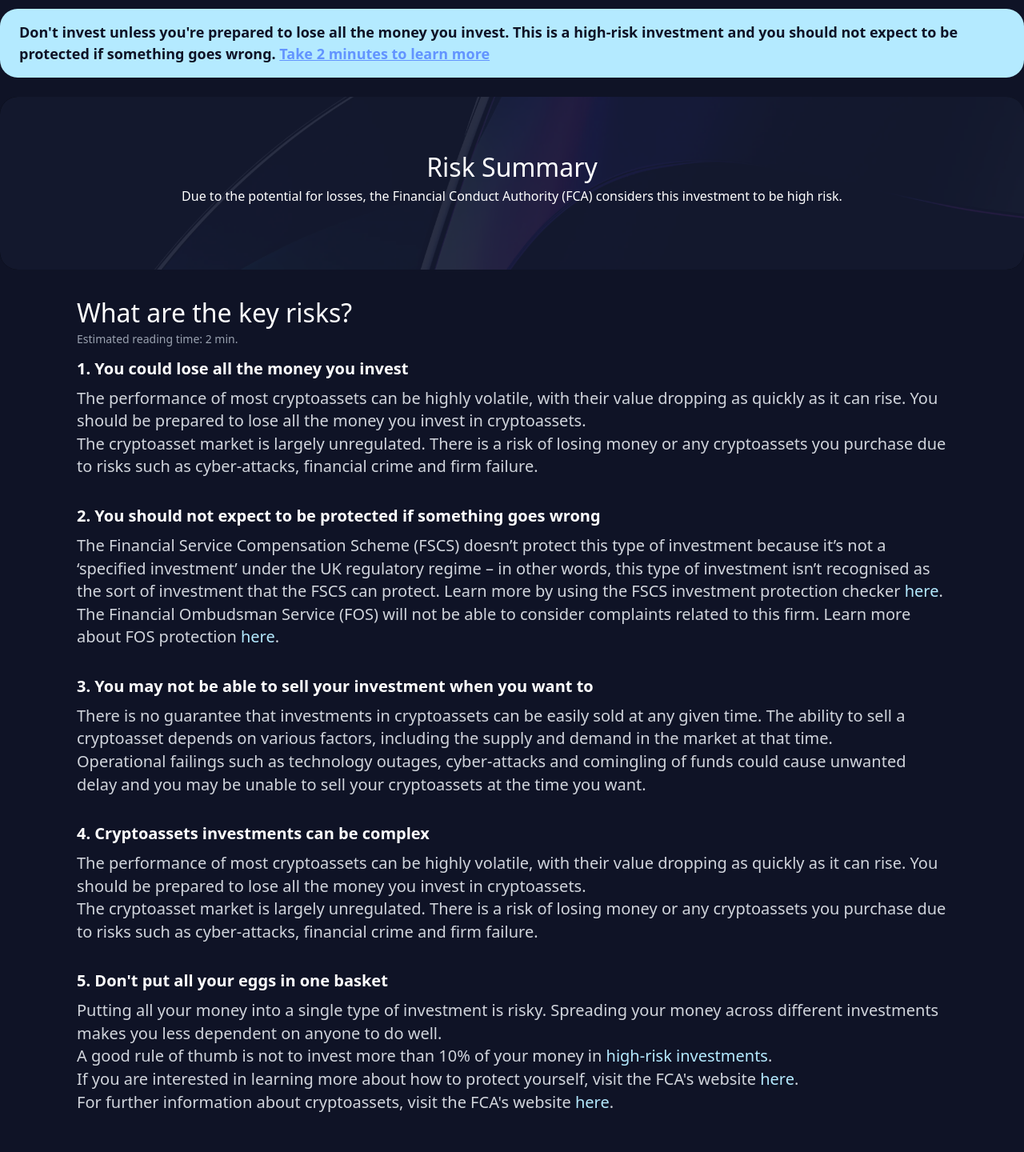
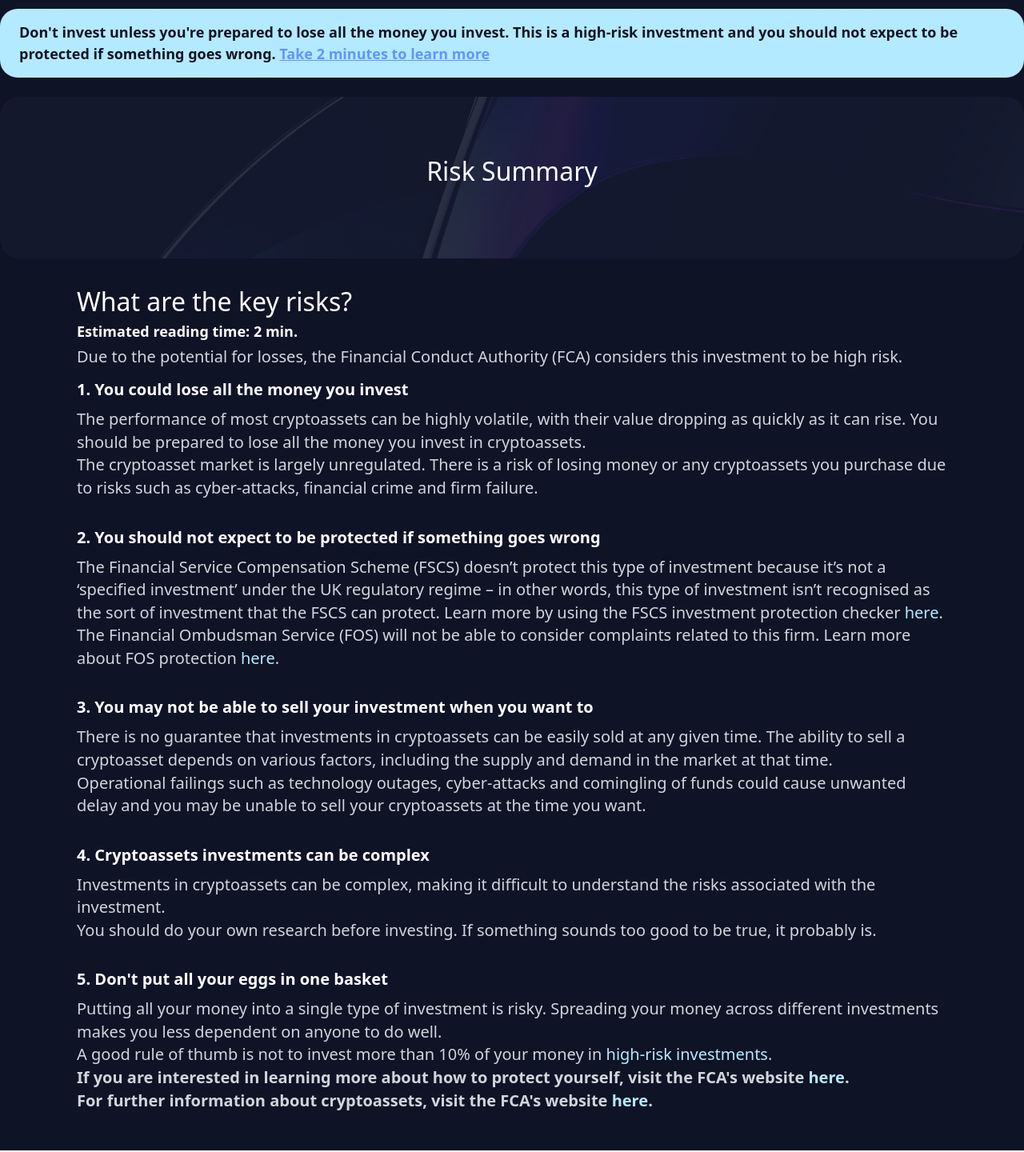
Before and after one commit to DavidOsezua/digitWalletLanding, a React (Vite) app: page /risksummary in a window 1280 px wide. Shown: the part 89-1529 px from the top of the page at 80% size. Built offline with nearby package versions, Linux system fonts and the light colour scheme; no server answers.

Commit message:
Update RiskSummaryContent styles and refine risk descriptions

```diff
--- a/src/components/riskSummary/RiskSummaryContent.tsx
+++ b/src/components/riskSummary/RiskSummaryContent.tsx
@@ -5,8 +5,12 @@ const RiskSummaryContent = () => {
         What are the key risks?
       </h2>
       {/* Reading Time */}
-      <p className="text-gray-400 text-sm mb-3">
+      <p className="text-white text-lg font-bold mb-1">
         Estimated reading time: 2 min.
+      </p>
+      <p className="mb-3 text-gray-300 text-sm md:text-[20px] ">
+        Due to the potential for losses, the Financial Conduct Authority (FCA)
+        considers this investment to be high risk.
       </p>
 
       {/* Risk Sections */}
@@ -49,7 +53,8 @@ const RiskSummaryContent = () => {
                 href="https://www.fscs.org.uk/check/investment-protection-checker/"
                 className="text-primary-300 hover:underline"
               >
-               {" "} here
+                {" "}
+                here
               </a>
               .
             </p>
@@ -62,7 +67,8 @@ const RiskSummaryContent = () => {
                 href="https://www.financial-ombudsman.org.uk/consumers"
                 className="text-primary-300 hover:underline"
               >
-                {" "}here
+                {" "}
+                here
               </a>
               .
             </p>
@@ -96,14 +102,12 @@ const RiskSummaryContent = () => {
           </h2>
           <div className=" text-gray-300 leading-relaxed">
             <p className="text-sm md:text-[20px] font-light">
-              The performance of most cryptoassets can be highly volatile, with
-              their value dropping as quickly as it can rise. You should be
-              prepared to lose all the money you invest in cryptoassets.
+              Investments in cryptoassets can be complex, making it difficult to
+              understand the risks associated with the investment.
             </p>
             <p className="text-sm md:text-[20px] font-light">
-              The cryptoasset market is largely unregulated. There is a risk of
-              losing money or any cryptoassets you purchase due to risks such as
-              cyber-attacks, financial crime and firm failure.
+              You should do your own research before investing. If something
+              sounds too good to be true, it probably is.
             </p>
           </div>
         </section>
@@ -132,7 +136,7 @@ const RiskSummaryContent = () => {
               </a>
               .
             </p>
-            <p className="text-sm md:text-[20px] font-light">
+            <p className="text-sm md:text-[20px] font-bold">
               If you are interested in learning more about how to protect
               yourself, visit the FCA's website{" "}
               <a
@@ -145,7 +149,7 @@ const RiskSummaryContent = () => {
               </a>
               .
             </p>
-            <p className="text-sm md:text-[20px] font-light">
+            <p className="text-sm md:text-[20px] font-bold">
               For further information about cryptoassets, visit the FCA's
               website{" "}
               <a
--- a/src/pages/RiskSummayPage.tsx
+++ b/src/pages/RiskSummayPage.tsx
@@ -4,10 +4,7 @@ import RiskSummaryContent from "@/components/riskSummary/RiskSummaryContent";
 const RiskSummayPage = () => {
   return (
     <div className="min-h-screen bg-bg-body">
-      <Banner
-        title="Risk Summary"
-        descriptiton="Due to the potential for losses, the Financial Conduct Authority (FCA) considers this investment to be high risk."
-      />
+      <Banner title="Risk Summary" descriptiton="" />
       <RiskSummaryContent />
     </div>
   );
```
